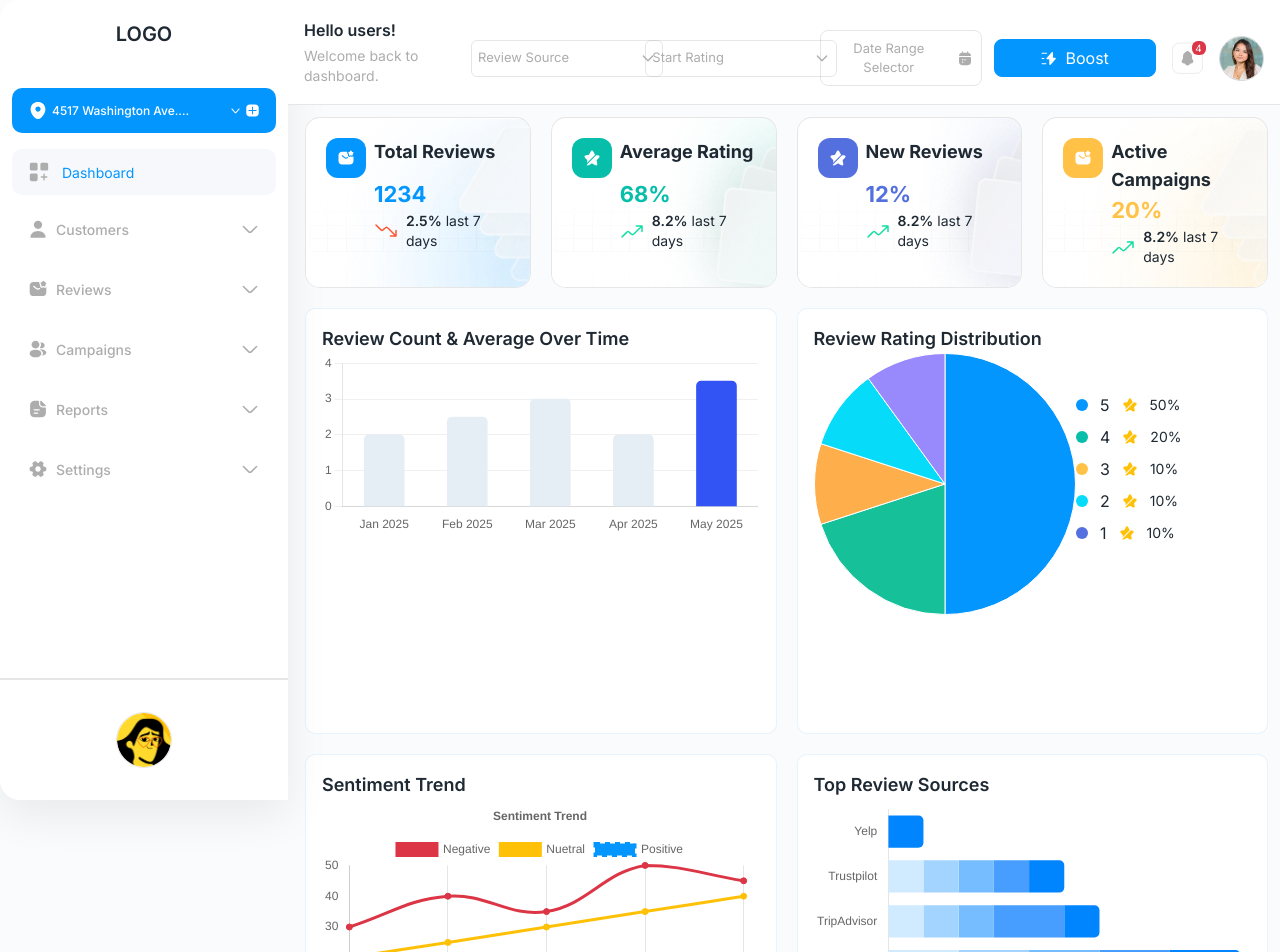
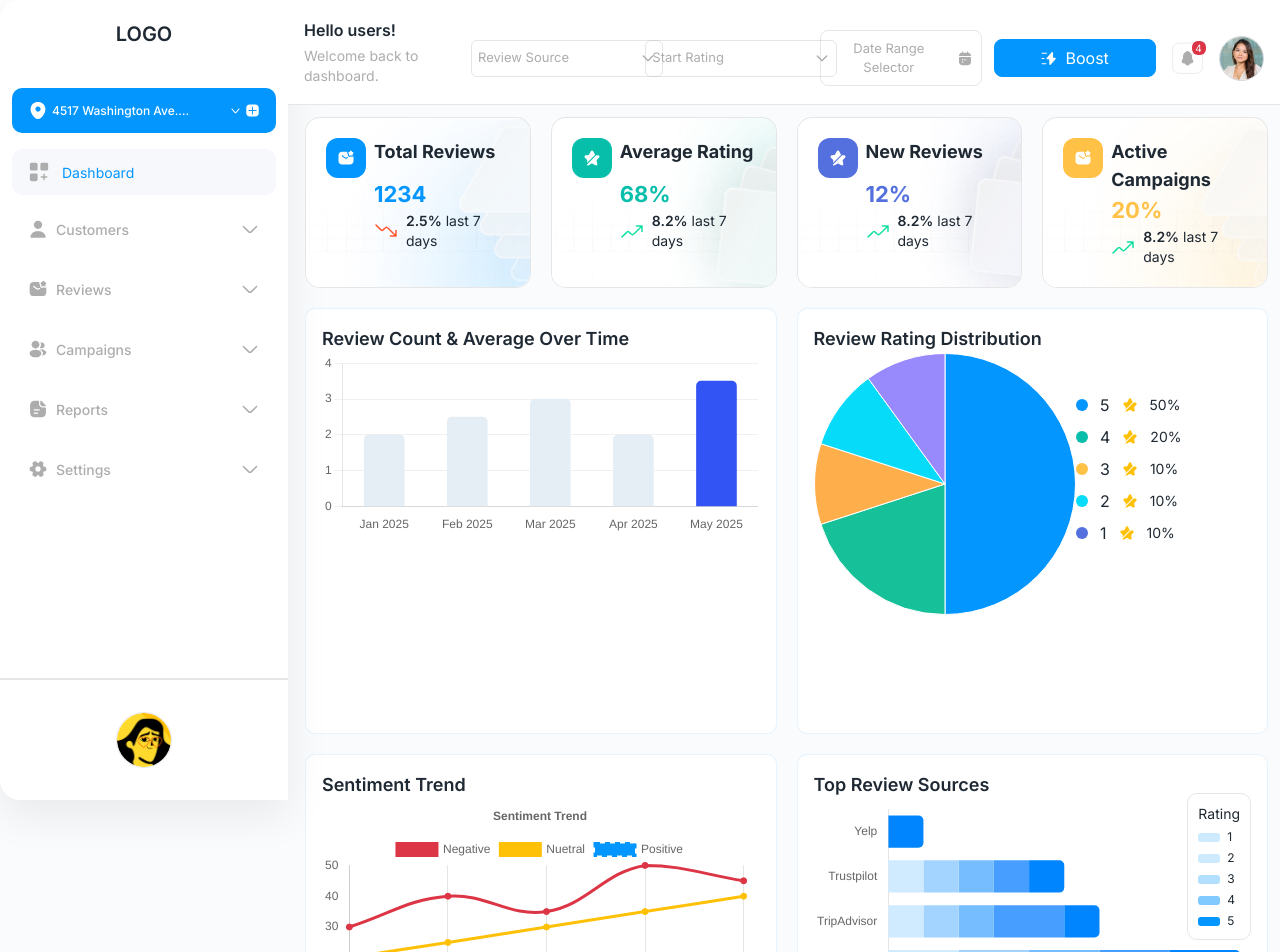
Before and after one commit to sumithub/rs-web-develop, a Next.js app: page /dashboard in a window 1280 px wide. Shown: the top 952 px of the page. Built offline with nearby package versions, Linux system fonts and the light colour scheme.

Commit message:
top review sources Rating ui

```diff
--- a/src/components/charts/StackedReviewChart.js
+++ b/src/components/charts/StackedReviewChart.js
@@ -81,7 +81,34 @@ const options = {
 export default function StackedReviewChart() {
     return (
         <div style={{ width: '100%', maxWidth: 700, margin: 'auto' }}>
-            <Bar data={data} options={options} />
+            <div className='relative'>
+                <div className='p-2.5 border border-border2 rounded-[10px] absolute z-10 right-0 -top-1.5'>
+                    <h2 className='text-sm'>Rating</h2>
+                    <div className='flex gap-[7px] items-center pt-[5px]'>
+                        <div className='w-[22px] h-[9px] bg-primary/20 rounded-[3px]' />
+                        <h2 className='text-xs'>1</h2>
+                    </div>
+                    <div className='flex gap-[7px] items-center pt-[5px]'>
+                        <div className='w-[22px] h-[9px] bg-primary/20 rounded-[3px]' />
+                        <h2 className='text-xs'>2</h2>
+                    </div>
+                    <div className='flex gap-[7px] items-center pt-[5px]'>
+                        <div className='w-[22px] h-[9px] bg-primary/30 rounded-[3px]' />
+                        <h2 className='text-xs'>3</h2>
+                    </div>
+                    <div className='flex gap-[7px] items-center pt-[5px]'>
+                        <div className='w-[22px] h-[9px] bg-primary/50 rounded-[3px]' />
+                        <h2 className='text-xs'>4</h2>
+                    </div>
+                    <div className='flex gap-[7px] items-center pt-[5px]'>
+                        <div className='w-[22px] h-[9px] bg-primary rounded-[3px]' />
+                        <h2 className='text-xs'>5</h2>
+                    </div>
+                </div>
+                <div className=''>
+                    <Bar data={data} options={options} />
+                </div>
+            </div>
         </div>
     );
 }
```
